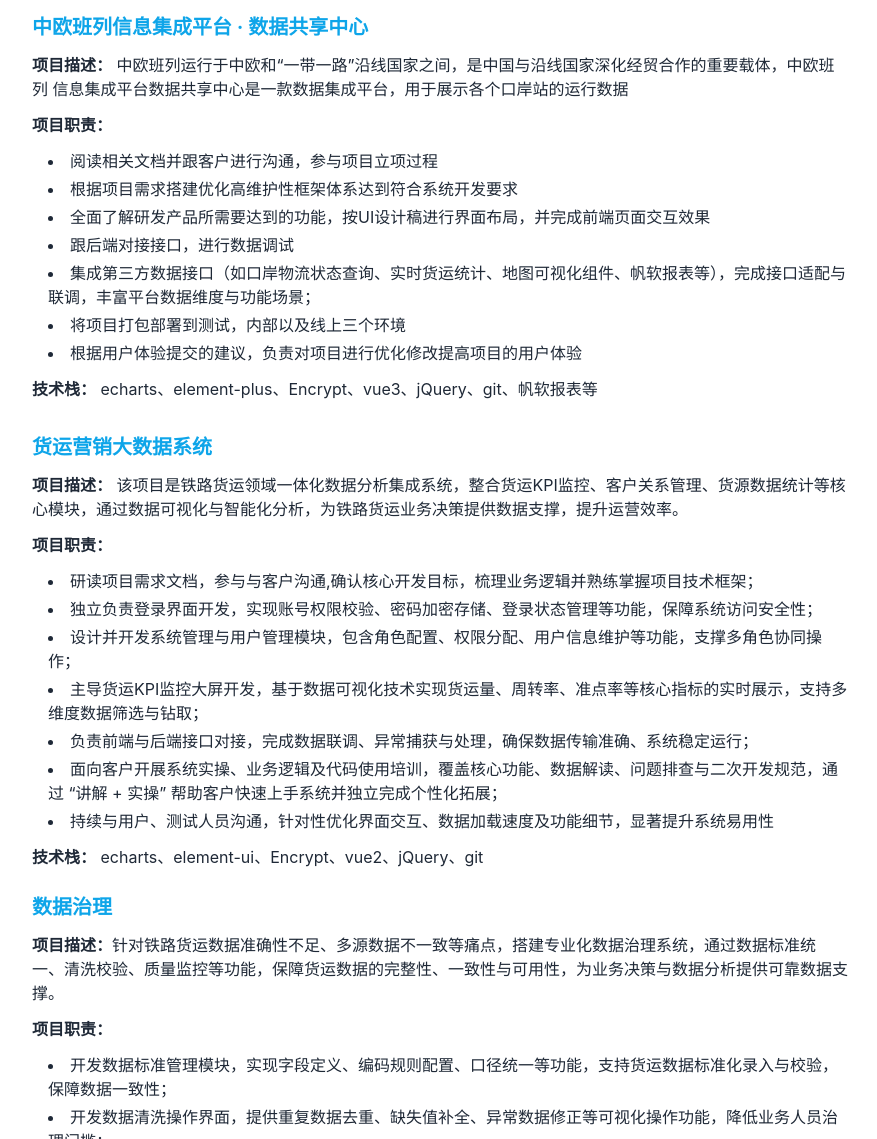
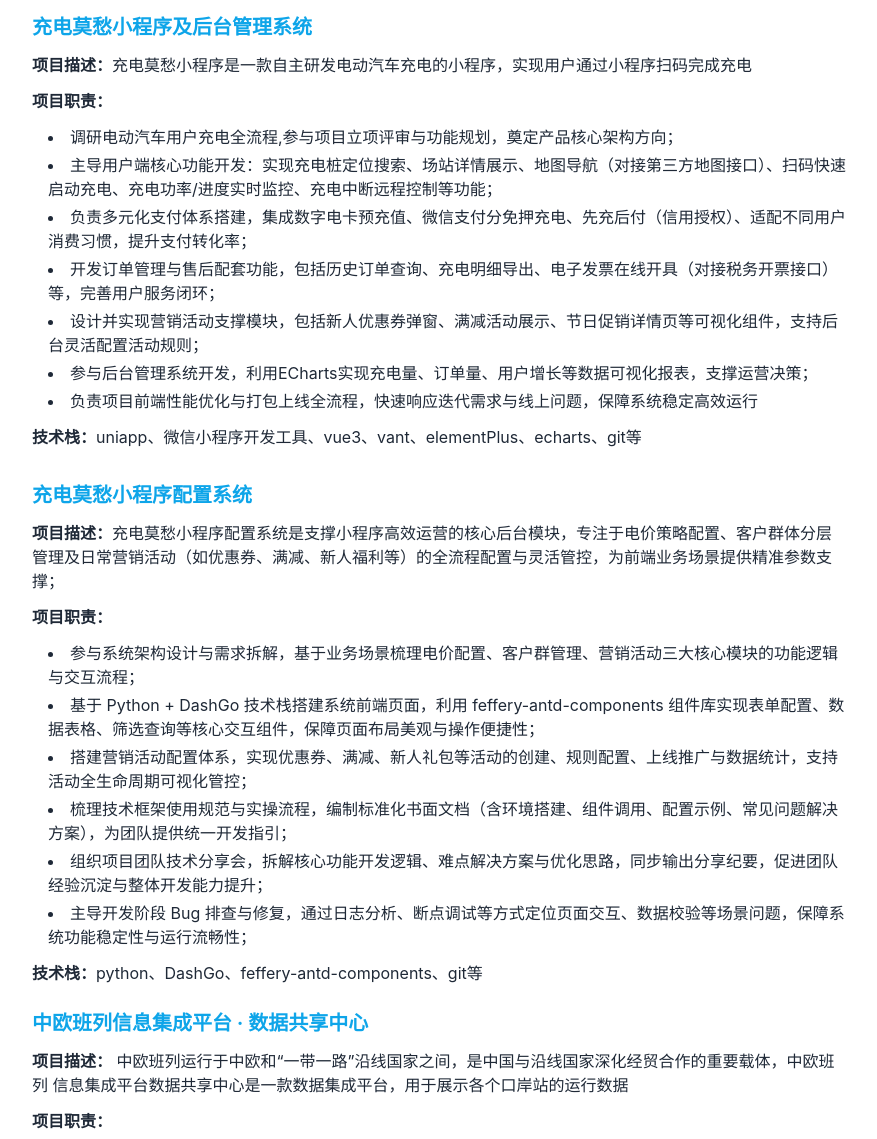
Before and after one commit to SevenXiaoqi/SevenXiaoqi.github.io, a plain HTML site: page index.html in a window 1280 px wide. Shown: the part 2483-3622 px from the top of the page, without its empty margins (200-1077 px from the left). Drawn offline with nearby package versions, Linux system fonts and the light colour scheme.

Commit message:
Add files via upload

```diff
--- a/index.html
+++ b/index.html
@@ -3,7 +3,7 @@
 <head>
   <meta charset="UTF-8">
   <meta name="viewport" content="width=device-width, initial-scale=1.0">
-  <title>个人简历</title>
+  <title>韩明晋·个人简历</title>
   <!-- 引入Tailwind CSS -->
   <script src="https://cdn.tailwindcss.com"></script>
   <!-- 引入Font Awesome图标 -->
@@ -163,7 +163,7 @@
                     <ul class="list-disc list-inside text-sm-custom leading-relaxed ml-2 md:ml-4 space-y-1">
                         <li>主导公司核心产品前端技术选型，结合项目业务场景与团队技术栈，输出 Vue3/React 框架及 Ant Design/Element Plus 组件库适配方案，保障技术架构的合理性、可维护性与扩展性；</li>
                         <li>独立负责充电小程序、配电室运维平台前端全流程开发，涵盖页面布局、交互实现、接口联调与多端兼容性适配，保障设备状态实时反馈与用户操作流畅性；</li>
-                        <li>主导客户沟通与需求对接，高效推进项目签约及落地</li>
+                        <li>负责客户关系管理工作，主导客户沟通与需求对接，高效推进项目签约及落地；</li>
                         <li>主导集团子公司数字化转型落地，整合多业务系统数据与流程，搭建统一数据共享通道，优化核心业务流转效率，提升跨部门协同与客户服务体验；</li>
                         <li>钻研数字孪生技术应用，推动数字孪生平台与业务系统深度融合，实现设备状态可视化、流程自动化管控，助力业务决策效率提升；</li>
                         <li>主导公司项目标书编写、资质材料整合与投标全流程推进，保障投标文件合规性与专业性；</li>
@@ -171,7 +171,7 @@
                     </ul>
                     <p class="font-bold mt-5 ">项目业绩：</p>
                     <p class="text-sm-custom leading-relaxed ml-2 md:ml-4 space-y-1 text-indent-8 mt-5">
-                        充电小程序、充电小程序后台管理系统、充电小程序营销活动配置系统、配电室运维平台系统、OA管理系统、迎宾机器人及配电室清扫巡检机器人app开发、配电室清扫巡检机器人标书
+                        充电小程序、充电小程序后台管理系统、充电小程序营销活动配置系统、充电桩广告app、配电室运维平台系统、OA管理系统、迎宾机器人及配电室清扫巡检机器人app开发、配电室清扫巡检机器人标书
                     </p>
                 </div>
                 <!-- 工作经历 -->
@@ -232,6 +232,43 @@
         <section class="resume-section">
             <h2 class="section-title">项目经历</h2>
             <div class="space-y-6">
+                <!-- 项目经验 -->
+                <div class="mb-8">
+                  <div class="flex flex-col md:flex-row md:justify-between md:items-center mb-3">
+                      <h3 class="entry-title" style="color: rgba(14, 165, 233,1);">充电莫愁小程序及后台管理系统</h3>
+                      <!-- <span class="text-sm-custom text-gray-600">2022.01 - 2022.06</span> -->
+                  </div>
+                  <p class="text-sm-custom text-indent-8 mb-3"><span class="font-bold">项目描述：</span>充电莫愁小程序是一款自主研发电动汽车充电的小程序，实现用户通过小程序扫码完成充电</p>
+                  <p class="text-sm-custom text-indent-8 mb-3"><span class="font-bold">项目职责：</span></p>
+                  <ul class="list-disc list-inside text-sm-custom leading-relaxed ml-3 md:ml-4 space-y-1 mb-3">
+                    <li>调研电动汽车用户充电全流程,参与项目立项评审与功能规划，奠定产品核心架构方向；</li>
+                    <li>主导用户端核心功能开发：实现充电桩定位搜索、场站详情展示、地图导航（对接第三方地图接口）、扫码快速启动充电、充电功率/进度实时监控、充电中断远程控制等功能；</li>
+                    <li>负责多元化支付体系搭建，集成数字电卡预充值、微信支付分免押充电、先充后付（信用授权）、适配不同用户消费习惯，提升支付转化率；</li>
+                    <li>开发订单管理与售后配套功能，包括历史订单查询、充电明细导出、电子发票在线开具（对接税务开票接口）等，完善用户服务闭环；</li>
+                    <li>设计并实现营销活动支撑模块，包括新人优惠券弹窗、满减活动展示、节日促销详情页等可视化组件，支持后台灵活配置活动规则；</li>
+                    <li>参与后台管理系统开发，利用ECharts实现充电量、订单量、用户增长等数据可视化报表，支撑运营决策；</li>
+                    <li>负责项目前端性能优化与打包上线全流程，快速响应迭代需求与线上问题，保障系统稳定高效运行</li>
+                  </ul>
+                  <p class="text-sm-custom text-indent-8 mb-3"><span class="font-bold">技术栈：</span>uniapp、微信小程序开发工具、vue3、vant、elementPlus、echarts、git等</p>
+                </div>
+                <!-- 项目经验 -->
+                <div class="mb-8">
+                  <div class="flex flex-col md:flex-row md:justify-between md:items-center mb-3">
+                      <h3 class="entry-title" style="color: rgba(14, 165, 233,1);">充电莫愁小程序配置系统</h3>
+                      <!-- <span class="text-sm-custom text-gray-600">2022.01 - 2022.06</span> -->
+                  </div>
+                  <p class="text-sm-custom text-indent-8 mb-3"><span class="font-bold">项目描述：</span>充电莫愁小程序配置系统是支撑小程序高效运营的核心后台模块，专注于电价策略配置、客户群体分层管理及日常营销活动（如优惠券、满减、新人福利等）的全流程配置与灵活管控，为前端业务场景提供精准参数支撑；</p>
+                  <p class="text-sm-custom text-indent-8 mb-3"><span class="font-bold">项目职责：</span></p>
+                  <ul class="list-disc list-inside text-sm-custom leading-relaxed ml-3 md:ml-4 space-y-1 mb-3">
+                    <li>参与系统架构设计与需求拆解，基于业务场景梳理电价配置、客户群管理、营销活动三大核心模块的功能逻辑与交互流程；</li>
+                    <li>基于 Python + DashGo 技术栈搭建系统前端页面，利用 feffery-antd-components 组件库实现表单配置、数据表格、筛选查询等核心交互组件，保障页面布局美观与操作便捷性；</li>
+                    <li>搭建营销活动配置体系，实现优惠券、满减、新人礼包等活动的创建、规则配置、上线推广与数据统计，支持活动全生命周期可视化管控；</li>
+                    <li>梳理技术框架使用规范与实操流程，编制标准化书面文档（含环境搭建、组件调用、配置示例、常见问题解决方案），为团队提供统一开发指引；</li>
+                    <li>组织项目团队技术分享会，拆解核心功能开发逻辑、难点解决方案与优化思路，同步输出分享纪要，促进团队经验沉淀与整体开发能力提升；</li>
+                    <li>主导开发阶段 Bug 排查与修复，通过日志分析、断点调试等方式定位页面交互、数据校验等场景问题，保障系统功能稳定性与运行流畅性；</li>
+                  </ul>
+                  <p class="text-sm-custom text-indent-8 mb-3"><span class="font-bold">技术栈：</span>python、DashGo、feffery-antd-components、git等</p>
+                </div>
                 <!-- 项目经验 -->
                 <div class="mb-8">
                     <div class="flex flex-col md:flex-row md:justify-between md:items-center mb-3">
```
